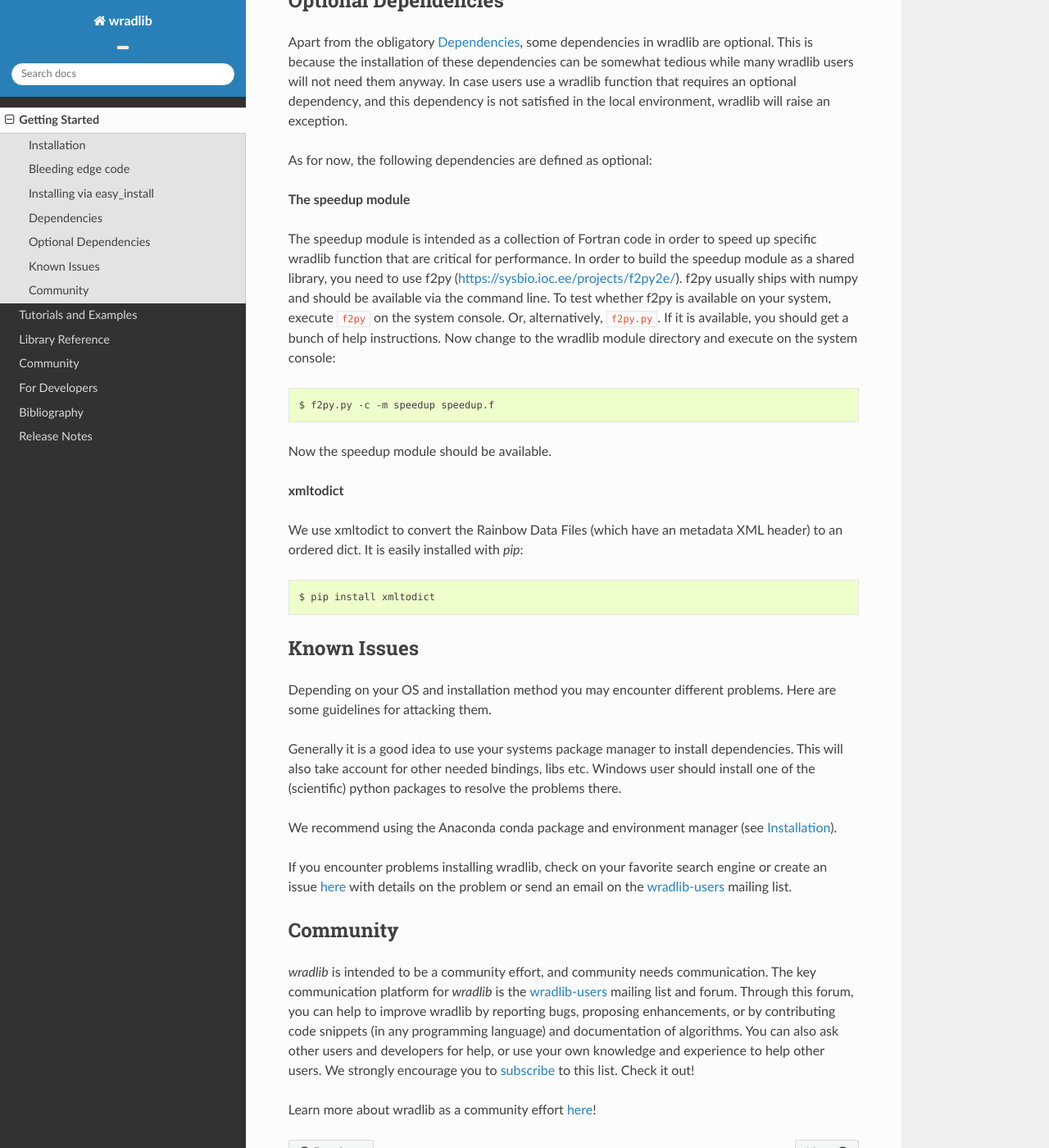
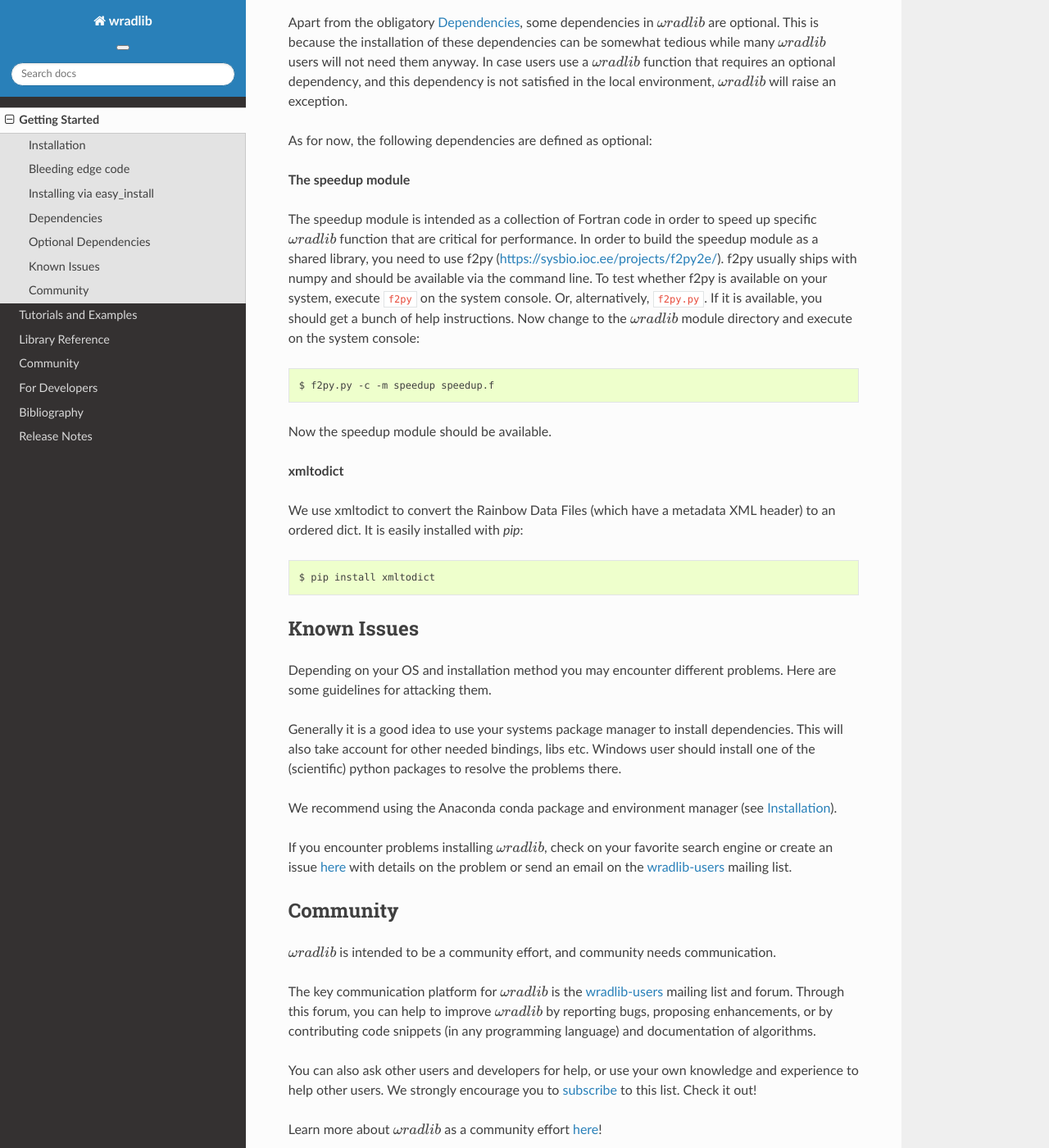
Before and after one commit to wradlib/wradlib-docs, a Sphinx documentation site: the page built from source/gettingstarted.rst, in a window 1280 px wide and 1400 px high, scrolled down 3903 px. Shown: the whole window at 82% size. Built offline with Sphinx 7.4.7 and the Read the Docs theme 2.0.0, drawn with Linux system fonts in a browser that asks for light colours; pages that are not in the unit, such as notebooks, are missing from menus; the version number could not be read and is left out; some of the changed text lies outside the part shown.

Commit message:
DOC: fix and update docs, inter-doc references including notebook-refs, wradlib as math, release_notes.rst

```diff
--- a/source/gettingstarted.rst
+++ b/source/gettingstarted.rst
@@ -6,17 +6,17 @@ Getting Started
 Installation
 ------------
 
-In order to run *wradlib*, you need to have a Python interpreter installed on your local computer, as well as a number of Python packages (`Dependencies`_). We recommend to install `Anaconda <https://www.continuum.io/why-anaconda/>`_ as it installs Python, a number of required packages, and other useful tools (e.g. spyder).
+In order to run :math:`\omega radlib`, you need to have a Python interpreter installed on your local computer, as well as a number of Python packages (`Dependencies`_). We recommend to install `Anaconda <https://www.continuum.io/why-anaconda/>`_ as it installs Python, a number of required packages, and other useful tools (e.g. spyder).
 
 Using Anaconda the installation process is harmonised across platforms. Download and install the latest Anaconda distribution from https://www.continuum.io/downloads for your specific OS.
-The latest distribution tested by us are **Anaconda2-2.5.0** and **Anaconda3-2.5.0** (for python2.7 and python3 respectively).
+We are constantly performing tests with these distributions (for python2.7 and python3 respectively).
 
 If your Anaconda Python installation is working, the following command (in a console) should work::
 
     $ python --version
     Python 3.5.1 :: Continuum Analytics, Inc.
 
-Now you can use the ``conda`` package and environment manager (`conda documentation <http://conda.pydata.org/docs/#>`_) to setup your *wradlib* installation.
+Now you can use the ``conda`` package and environment manager (`conda documentation <http://conda.pydata.org/docs/#>`_) to setup your :math:`\omega radlib` installation.
 
 #. Clone the root environment or create one from scratch::
 
@@ -24,11 +24,11 @@ Now you can use the ``conda`` package and environment manager (`conda documentat
     or
     $ conda create --name wradlib python=2.7
 
-#. Add the conda-forge channel, where wradlib and its dependencies are located. Read more about the community effort `conda-forge <https://conda-forge.github.io/>`_::
+#. Add the conda-forge channel, where :math:`\omega radlib` and its dependencies are located. Read more about the community effort `conda-forge <https://conda-forge.github.io/>`_::
 
     $ conda config --add channels conda-forge
 
-#. Activate the wradlib environment
+#. Activate the :math:`\omega radlib` environment
 
     Linux::
 
@@ -38,7 +38,7 @@ Now you can use the ``conda`` package and environment manager (`conda documentat
 
         > activate wradlib
 
-#. Install wradlib and its dependencies::
+#. Install :math:`\omega radlib` and its dependencies::
 
     (wradlib) $ conda install wradlib
 
@@ -52,9 +52,9 @@ Now you can use the ``conda`` package and environment manager (`conda documentat
 
         [wradlib] > setx GDAL_DATA C:\path\to\anaconda\envs\wradlib\Library\share\gdal
 
-Now you have a ``conda`` environment with a working *wradlib* installation.
+Now you have a ``conda`` environment with a working :math:`\omega radlib` installation.
 
-Test the integrity of your wradlib installation by opening a console window and typing calling the python interpreter::
+Test the integrity of your :math:`\omega radlib` installation by opening a console window and typing calling the python interpreter::
 
     $ python
     Python 3.5.1 |Continuum Analytics, Inc.| (default, Dec  7 2015, 11:16:01)
@@ -67,30 +67,30 @@ The Python prompt should appear. Then type::
     >>> wradlib.__version__
     '0.8.0'
 
-If everything is ok, this will show the running wradlib version. If the *wradlib* package is not found by the interpreter, you will get::
+If everything is ok, this will show the running :math:`\omega radlib` version. If the :math:`\omega radlib` package is not found by the interpreter, you will get::
 
     >>> import wradlib
     ImportError: No module named wradlib
 
-Alternatively, you can install the `Bleeding edge code`_, but you have to keep track of wradlibs dependencies yourself.
+Alternatively, you can install the `Bleeding edge code`_, but you have to keep track of :math:`\omega radlib's` dependencies yourself.
 
 
 Bleeding edge code
 ------------------
 
-.. warning:: The wradlib version on `PyPI <https://pypi.python.org/pypi/wradlib>`_ might lag behind the actual developments. You can use the bleeding edge code from the `wradlib repository <https://github.com/wradlib/wradlib>`_. Note, however, that you need to make sure yourself that all `Dependencies`_ are met (see below).
+.. warning:: The :math:`\omega radlib` version on `PyPI <https://pypi.python.org/pypi/wradlib>`_ might lag behind the actual developments. You can use the bleeding edge code from the :math:`\omega radlib` `repository <https://github.com/wradlib/wradlib>`_. Note, however, that you need to make sure yourself that all `Dependencies`_ are met (see below).
 
 `Download <https://github.com/wradlib/wradlib/archive/master.zip>`_ the source, unzip, and run::
 
     $ python setup.py install
 
-Alternatively, you can add the wradlib directory to your environment variable ``PYTHONPATH``.
+Alternatively, you can add the :math:`\omega radlib` directory to your environment variable ``PYTHONPATH``.
 
 
 Installing via easy_install
 ---------------------------
 
-Although we recommend using the Anaconda Python Environment you can install wradlib from PyPi via easy_install.
+Although we recommend using the Anaconda Python Environment you can install :math:`\omega radlib` from PyPi via easy_install.
 
 Open a terminal and run::
 
@@ -112,7 +112,7 @@ Therefore we recommend trying to satisfy the dependencies using your favorite pa
 Dependencies
 ------------
 
-*wradlib* was not designed to be a self-contained library. Besides extensive use of Numpy and Scipy, *wradlib* uses additional libraries, which you will need to install before you can use *wradlib*.
+:math:`\omega radlib` was not designed to be a self-contained library. Besides extensive use of Numpy and Scipy, :math:`\omega radlib` uses additional libraries, which you will need to install before you can use :math:`\omega radlib`.
 
 .. tabularcolumns:: |L|L|L|]
 
@@ -150,14 +150,14 @@ The version number should be consistent with the above `Dependencies`_.
 Optional Dependencies
 ---------------------
 
-Apart from the obligatory `Dependencies`_, some dependencies in wradlib are optional. This is because the installation of these dependencies can be somewhat tedious while many wradlib users will not need them anyway. In case users use a wradlib function that requires an optional dependency, and this dependency is not satisfied in the local environment, wradlib will raise an exception.
+Apart from the obligatory `Dependencies`_, some dependencies in :math:`\omega radlib` are optional. This is because the installation of these dependencies can be somewhat tedious while many :math:`\omega radlib` users will not need them anyway. In case users use a :math:`\omega radlib` function that requires an optional dependency, and this dependency is not satisfied in the local environment, :math:`\omega radlib` will raise an exception.
 
 As for now, the following dependencies are defined as optional:
 
 **The speedup module**
 
-The speedup module is intended as a collection of Fortran code in order to speed up specific wradlib function that are critical for performance.
-In order to build the speedup module as a shared library, you need to use f2py (https://sysbio.ioc.ee/projects/f2py2e/). f2py usually ships with numpy and should be available via the command line. To test whether f2py is available on your system, execute ``f2py`` on the system console. Or, alternatively, ``f2py.py``. If it is available, you should get a bunch of help instructions. Now change to the wradlib module directory and execute on the system console::
+The speedup module is intended as a collection of Fortran code in order to speed up specific :math:`\omega radlib` function that are critical for performance.
+In order to build the speedup module as a shared library, you need to use f2py (https://sysbio.ioc.ee/projects/f2py2e/). f2py usually ships with numpy and should be available via the command line. To test whether f2py is available on your system, execute ``f2py`` on the system console. Or, alternatively, ``f2py.py``. If it is available, you should get a bunch of help instructions. Now change to the :math:`\omega radlib` module directory and execute on the system console::
 
     $ f2py.py -c -m speedup speedup.f
 
@@ -165,7 +165,7 @@ Now the speedup module should be available.
 
 **xmltodict**
 
-We use xmltodict to convert the Rainbow Data Files (which have an metadata XML header) to an ordered dict. It is easily installed with `pip`::
+We use xmltodict to convert the Rainbow Data Files (which have a metadata XML header) to an ordered dict. It is easily installed with `pip`::
 
     $ pip install xmltodict
 
@@ -181,12 +181,16 @@ Generally it is a good idea to use your systems package manager to install depen
 
 We recommend using the Anaconda conda package and environment manager (see `Installation`_).
 
-If you encounter problems installing wradlib, check on your favorite search engine or create an issue `here <https://github.com/wradlib/wradlib/issues>`_ with details on the problem or send an email on the `wradlib-users <https://groups.google.com/forum/?fromgroups=#!forum/wradlib-users>`_ mailing list.
+If you encounter problems installing :math:`\omega radlib`, check on your favorite search engine or create an issue `here <https://github.com/wradlib/wradlib/issues>`_ with details on the problem or send an email on the `wradlib-users <https://groups.google.com/forum/?fromgroups=#!forum/wradlib-users>`_ mailing list.
 
 
 Community
 ---------
 
-*wradlib* is intended to be a community effort, and community needs communication. The key communication platform for *wradlib* is the  `wradlib-users <https://groups.google.com/forum/?fromgroups=#!forum/wradlib-users>`_ mailing list and forum. Through this forum, you can help to improve wradlib by reporting bugs, proposing enhancements, or by contributing code snippets (in any programming language) and documentation of algorithms. You can also ask other users and developers for help, or use your own knowledge and experience to help other users. We strongly encourage you to `subscribe <https://groups.google.com/forum/#!forum/wradlib-users/join>`_ to this list. Check it out!
+:math:`\omega radlib` is intended to be a community effort, and community needs communication.
 
-Learn more about wradlib as a community effort :doc:`here <community>`!
+The key communication platform for :math:`\omega radlib` is the  `wradlib-users <https://groups.google.com/forum/?fromgroups=#!forum/wradlib-users>`_ mailing list and forum. Through this forum, you can help to improve :math:`\omega radlib` by reporting bugs, proposing enhancements, or by contributing code snippets (in any programming language) and documentation of algorithms.
+
+You can also ask other users and developers for help, or use your own knowledge and experience to help other users. We strongly encourage you to `subscribe <https://groups.google.com/forum/#!forum/wradlib-users/join>`_ to this list. Check it out!
+
+Learn more about :math:`\omega radlib` as a community effort :doc:`here <community>`!
--- a/source/notebooks.rst
+++ b/source/notebooks.rst
@@ -2,9 +2,9 @@ Tutorials and Examples
 ======================
 
 This tutorials and examples should give an idea how the individual functions of
-*wradlib* can be used for weather radar processing. For additional help to
-certain functions also consider to have look at the jupyter notebooks and
-example scripts distributed with the source code.
+:math:`\omega radlib` can be used for weather radar processing. For additional
+help to certain functions also consider to have look at the jupyter notebooks
+and example scripts distributed with the source code.
 
 .. toctree::
    :maxdepth: 2
```
Also changed, not shown: other parts of source/gettingstarted.rst (+1 -1 lines), source/community.rst (+7 -7 lines), source/dev_setup.rst (+7 -6 lines), source/index.rst (+4 -4 lines), source/release_notes.rst (+26 -14 lines).
